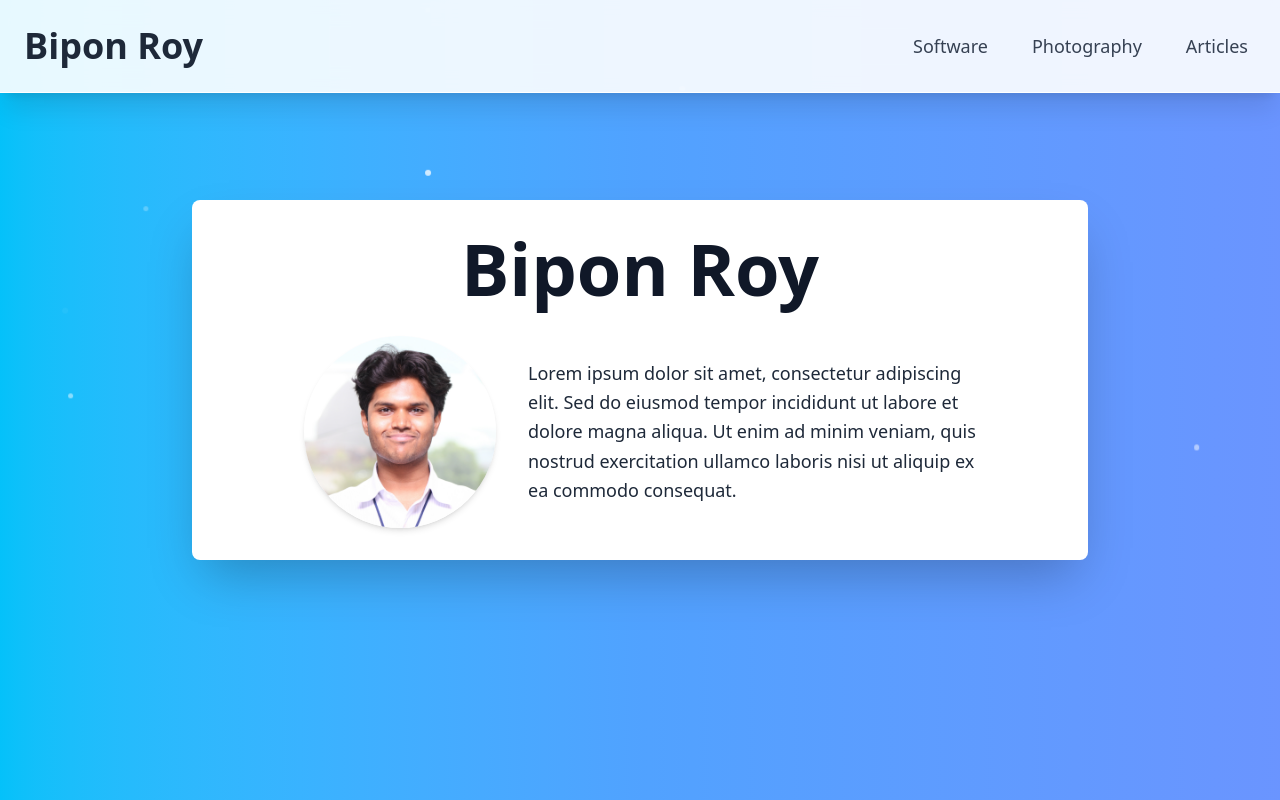
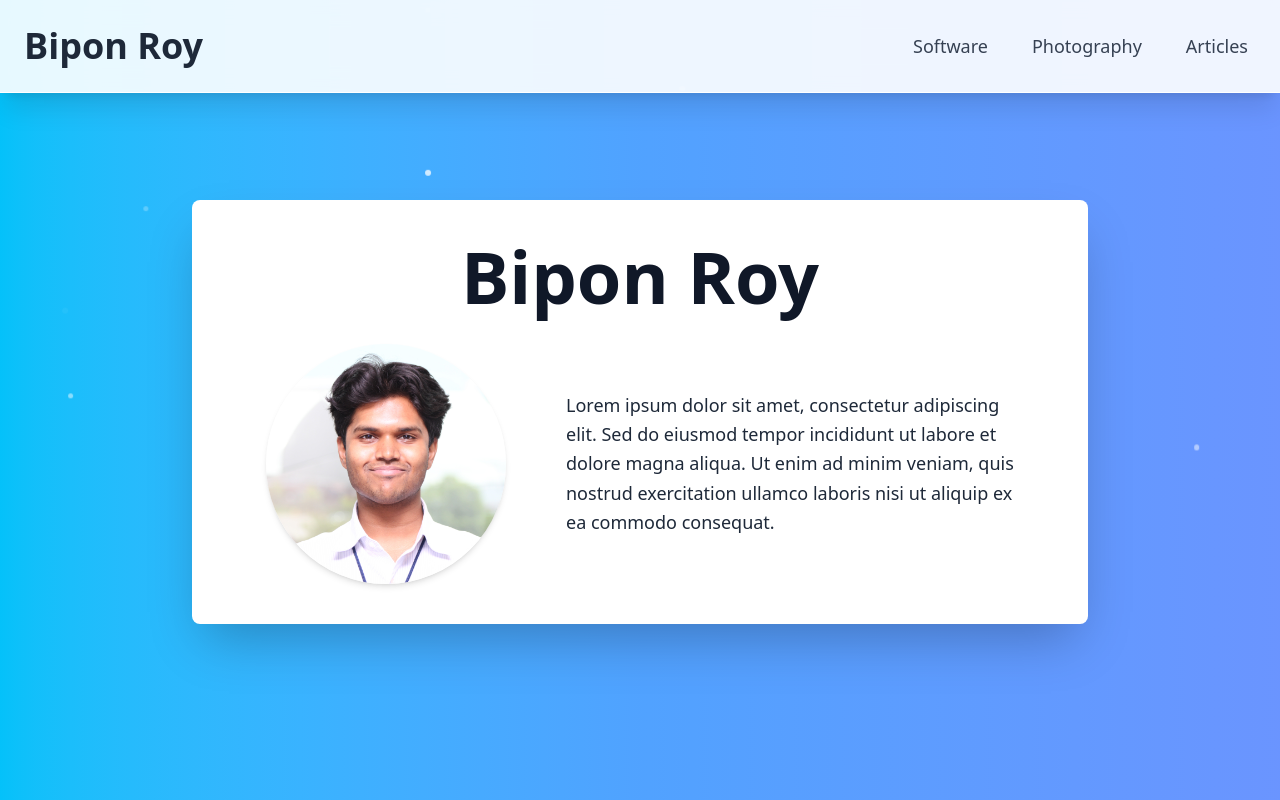
Before and after one commit to biponroy47/biponroy.com, a Vue app: page / in a window 1280 px wide. Built offline with nearby package versions, Linux system fonts and the light colour scheme.

Commit message:
adjusted about panel sizing

```diff
--- a/src/components/About.vue
+++ b/src/components/About.vue
@@ -2,7 +2,7 @@
   <div class="relative min-h-screen">
     <!-- Floating Container -->
     <div
-      class="absolute top-1/4 left-1/2 z-50 w-full max-w-4xl -translate-x-1/2 transform rounded-lg bg-white p-8 shadow-2xl"
+      class="absolute top-1/6 left-1/2 z-50 max-h-[95vh] w-[80vw] max-w-4xl -translate-x-1/2 transform rounded-lg bg-white p-10 shadow-2xl lg:top-1/4 lg:max-h-[65vh]"
     >
       <!-- Header Row -->
       <div class="mb-8 flex justify-center">
@@ -13,14 +13,14 @@
 
       <!-- Content Row -->
       <div
-        class="flex flex-col items-center justify-center gap-8 lg:flex-row lg:items-center"
+        class="flex flex-col items-center justify-center gap-15 lg:flex-row lg:items-center"
       >
         <!-- Left Column: Image -->
         <div class="flex justify-center">
           <img
             src="../assets/profile.JPG"
             alt="Profile"
-            class="h-48 w-48 rounded-full object-cover shadow-md"
+            class="h-60 w-60 rounded-full object-cover shadow-md"
           />
         </div>
 
```
